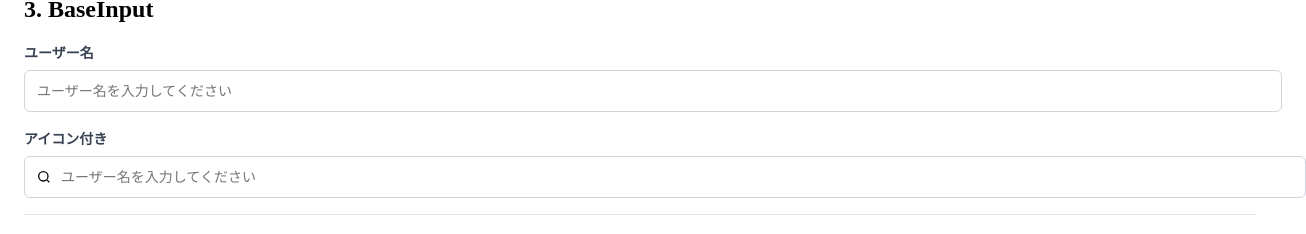
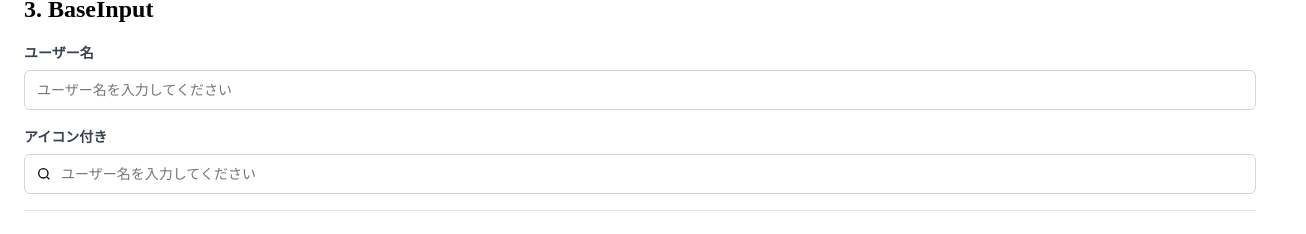
Before and after one commit to nagasakiayune/vue-user-management-sample, a Vue app: page /catalog in a window 1280 px wide. Shown: the part 403-637 px from the top of the page, 1306 px wide, since content can reach past the window. Built offline with nearby package versions, Linux system fonts and the light colour scheme.

Commit message:
💄 BaseInputのアイコン付きのデザイン崩れを修正

```diff
--- a/src/components/common/BaseInput.vue
+++ b/src/components/common/BaseInput.vue
@@ -69,6 +69,7 @@ export default {
 
 <style scoped>
 .base-input {
+  width: 100%;
   display: flex;
   flex-direction: column;
   gap: 8px;
@@ -82,6 +83,7 @@ export default {
 
 .base-input__wrapper {
   position: relative;
+  width: 100%;
 }
 
 /* アイコン */
@@ -93,21 +95,26 @@ export default {
   display: flex;
   align-items: center;
   pointer-events: none;
+
+  width: 16px;
+  height: 16px;
 }
 
+/* input */
 .base-input__field {
   width: 100%;
   height: 40px;
   padding: 0 12px;
+  box-sizing: border-box;
   border: 1px solid #d1d5db;
   border-radius: 6px;
   font-size: 14px;
   outline: none;
 }
 
-/* アイコンありのとき余白追加 */
+/* アイコンありのとき */
 .base-input__field.has-icon {
-  padding-left: 36px;
+  padding-left: calc(12px + 16px + 8px);
 }
 
 .base-input__field:focus {
```
